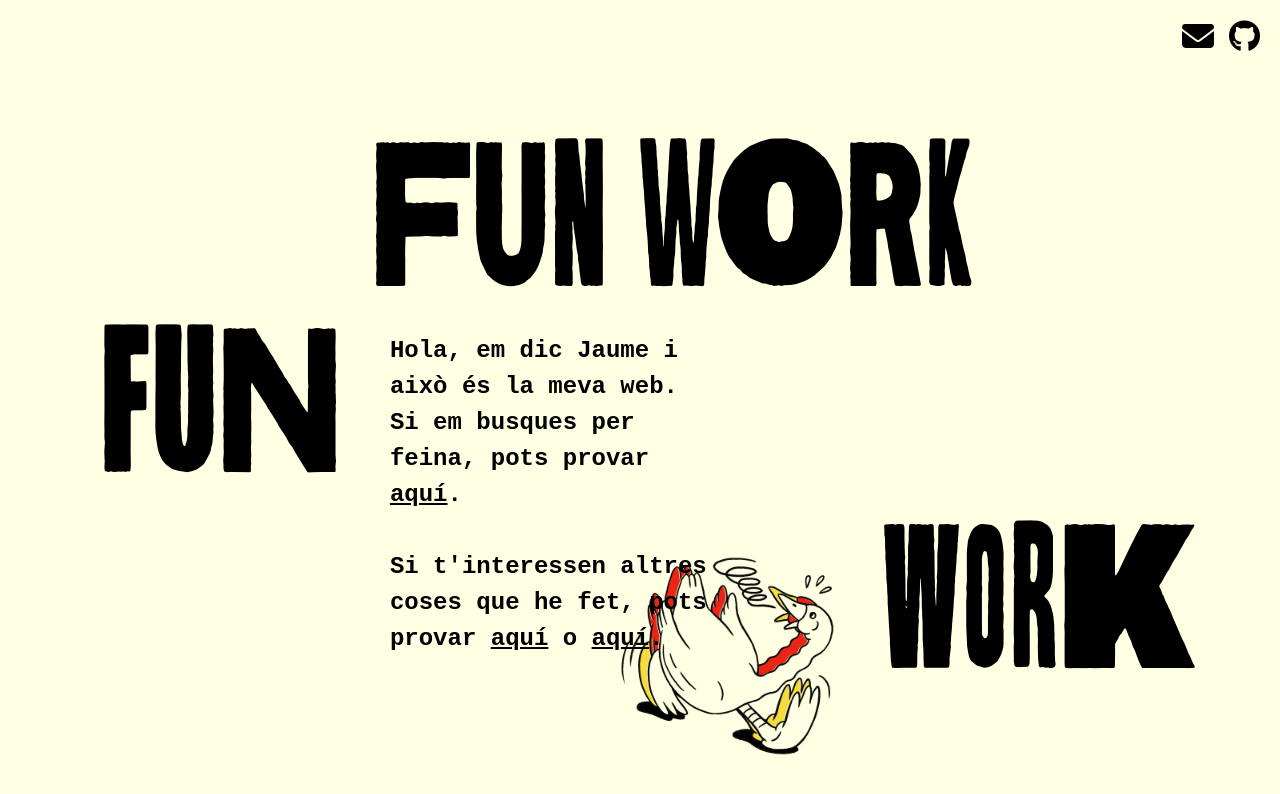
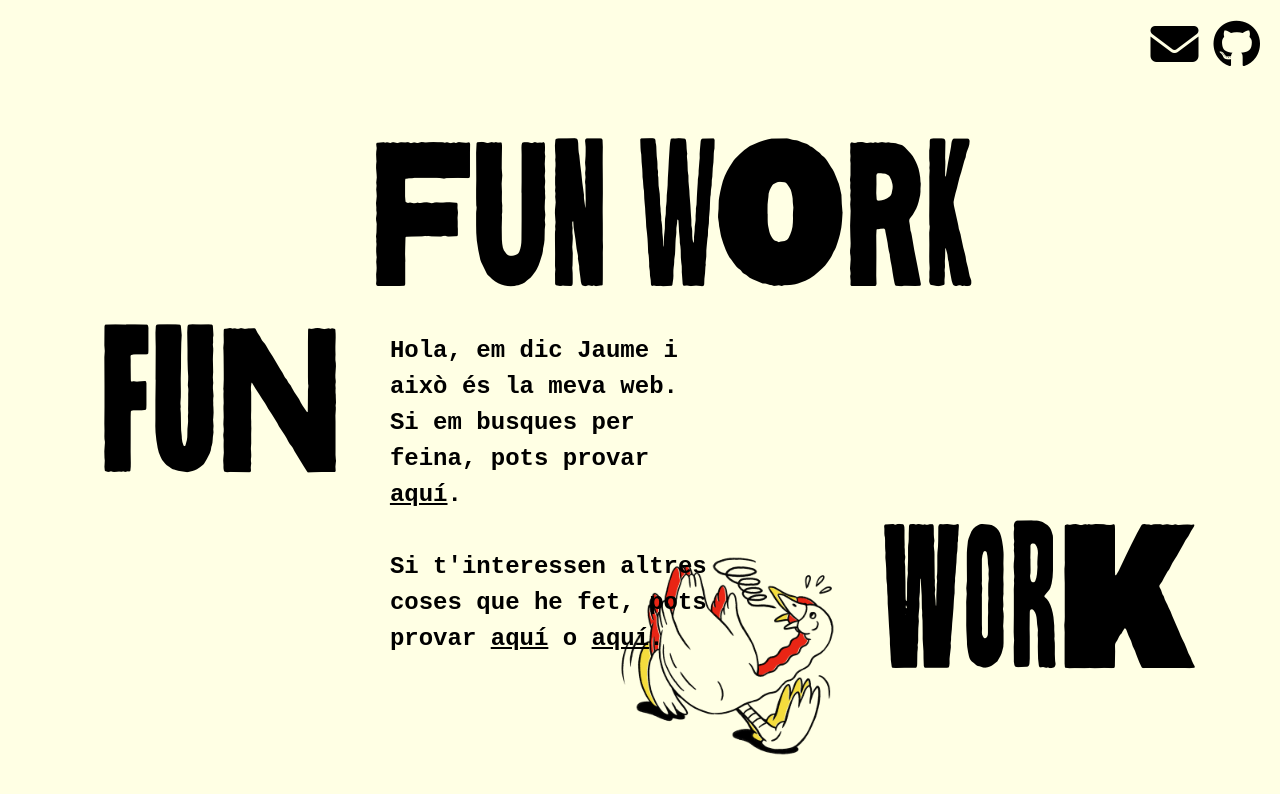
Before and after one commit to jpalm3r/ffww, a plain HTML site: page index.html in a window 1280 px wide. Drawn offline with Linux system fonts and the light colour scheme.

Commit message:
bigger icons

```diff
--- a/styles.css
+++ b/styles.css
@@ -144,7 +144,7 @@ h2 {
 }
 
 .header-icon {
-  font-size: 2rem;
+  font-size: clamp(2vmax, 3rem, 4vmax);
   color: black;
 }
 
```
